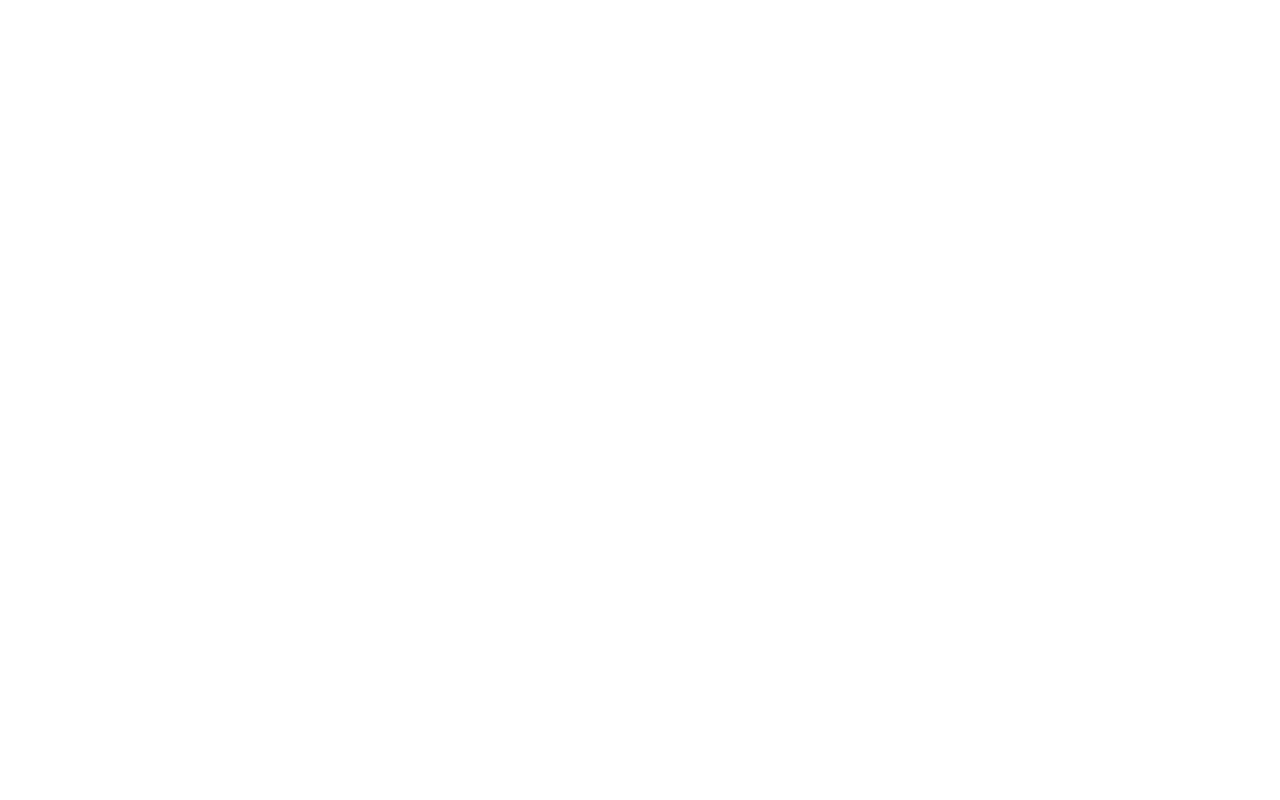
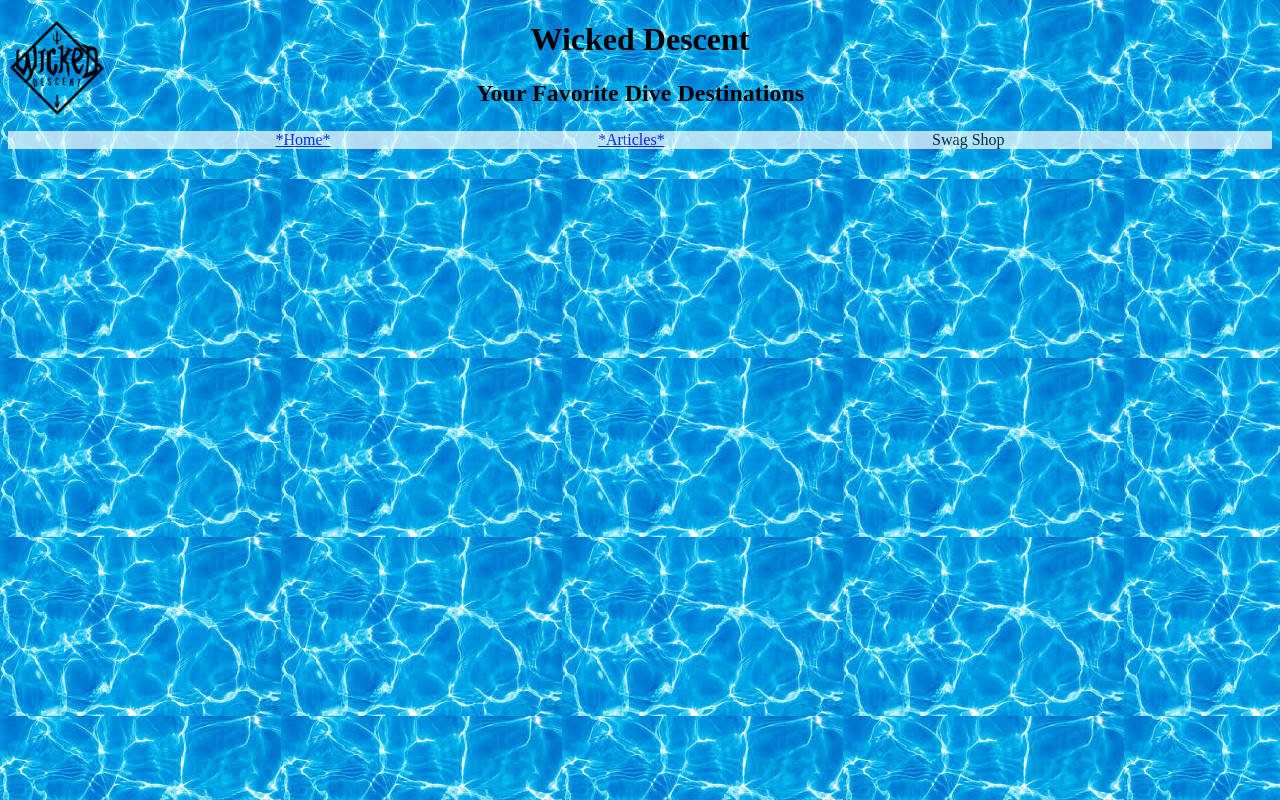
Before and after one commit to tyrawalker/fsw-100, a plain HTML site: page Week7/capstone3.html in a window 1280 px wide. Drawn offline with Linux system fonts and the light colour scheme.

Commit message:
capstone draft

```diff
--- a/Week7/capstone.css
+++ b/Week7/capstone.css
@@ -1,5 +1,6 @@
 html{
     background-image: url("./header-image.jpg");
+    color: black;
 }
 
 header{
@@ -23,14 +24,10 @@ header{
     background-color: white;
     opacity: 70%;
     }
-
-    nav>div:hover{
-        color:red;
-    }
-
-    nav>div:visited{
-        color: blue;
-    }
+.link{
+    color: #551A8B;
+    text-decoration-line: underline;
+}
 
 
   main{
--- a/Week7/capstone2.css
+++ b/Week7/capstone2.css
@@ -0,0 +1,27 @@
+html{
+    background-image: url("./header-image.jpg");
+    color: black;
+}
+
+header{
+    font-family: 'aladin';
+    text-align: center;
+    height: 110px;
+    }
+
+ .logo{
+     position: absolute;
+     left:10px;
+     height: 94px;
+    }
+
+
+ nav{
+    position:static;
+    top: 100px;
+   display: flex;
+   font-family: "aladin";
+   justify-content: space-evenly;
+   background-color: white;
+   opacity: 70%;
+   }
--- a/Week7/capstone2.html
+++ b/Week7/capstone2.html
@@ -0,0 +1,27 @@
+<!DOCTYPE html>
+<html>
+    <title>Articles</title>
+    <head>
+        <link rel="stylesheet" href="./capstone2.css">
+        <script src="https://kit.fontawesome.com/85d0999a16.js" crossorigin="anonymous"></script>
+        <link rel="font" href="https://fonts.google.com/specimen/Aladin">
+        <meta name=”viewport” content=”width=device-width, initial-scale=1″>
+    </head>
+
+    <div id="grid-container">
+        <Header>
+            <h1><img class="logo" src="./wd_logo_black.png"alt="black-logo"> Wicked Descent</h1>
+            <h2>What's New with the Dive World</h2>
+        </Header>
+
+
+        <nav>
+            <div><a href="./capstone.html">Home</a></div>
+            <div><a href="capstone3.html">*Travel*</a></div>
+            <div class="link">Swag Shop</a></div>
+        </nav>
+
+        <main></main>
+        <footer></footer>
+    </div>
+</html>
--- a/Week7/capstone3.css
+++ b/Week7/capstone3.css
@@ -0,0 +1,25 @@
+html{
+    background-image: url("./header-image.jpg");
+    color: black;
+}
+header{
+    font-family: 'aladin';
+    text-align: center;
+    height: 110px;
+    }
+
+ .logo{
+     position: absolute;
+     left:10px;
+     height: 94px;
+    }
+
+ nav{
+    position:static;
+    top: 100px;
+   display: flex;
+   font-family: "aladin";
+   justify-content: space-evenly;
+   background-color: white;
+   opacity: 70%;
+   }
--- a/Week7/capstone3.html
+++ b/Week7/capstone3.html
@@ -0,0 +1,26 @@
+<!DOCTYPE html>
+<html>
+    <title>Travel</title>
+    <head>
+        <link rel="stylesheet" href="capstone3.css">
+        <script src="https://kit.fontawesome.com/85d0999a16.js" crossorigin="anonymous"></script>
+        <link rel="font" href="https://fonts.google.com/specimen/Aladin">
+        <meta name=”viewport” content=”width=device-width, initial-scale=1″>
+    </head>
+
+    <Header>
+        <h1><img class="logo" src="./wd_logo_black.png"alt="black-logo"> Wicked Descent</h1>
+        <h2>Your Favorite Dive Destinations</h2>
+    </Header>
+
+    <nav>
+        <div><a href="./capstone.html">*Home*</a></div>
+        <div><a href="capstone2.html">*Articles*</a></div>
+        <div class="link">Swag Shop</a></div>
+    </nav>
+    <main>
+        <div class="local"></div>
+        <div class="international"></div>
+    </main>
+    <footer></footer>
+</html>
```
Also changed, not shown: Week7/capstone.html (+3 -5 lines).
